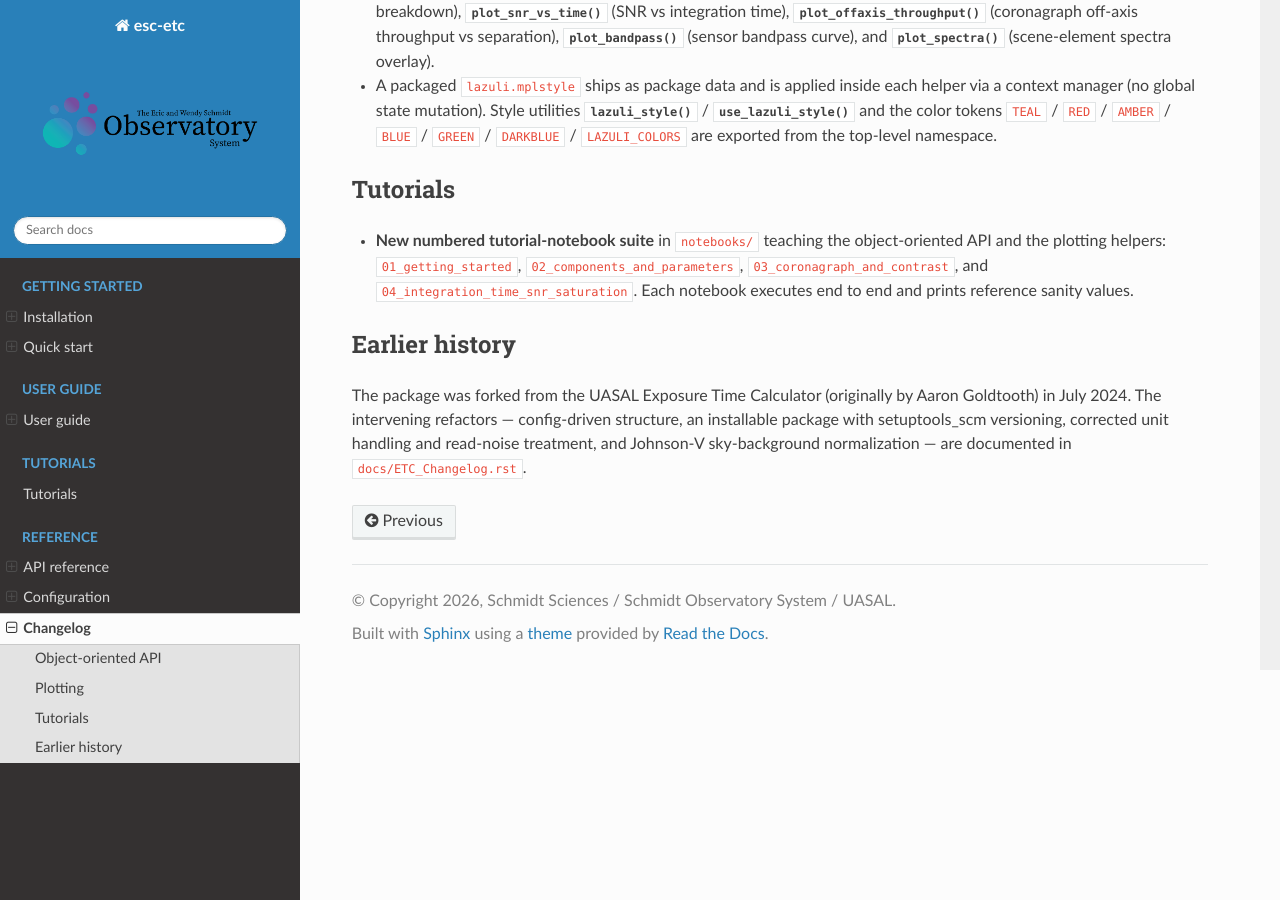
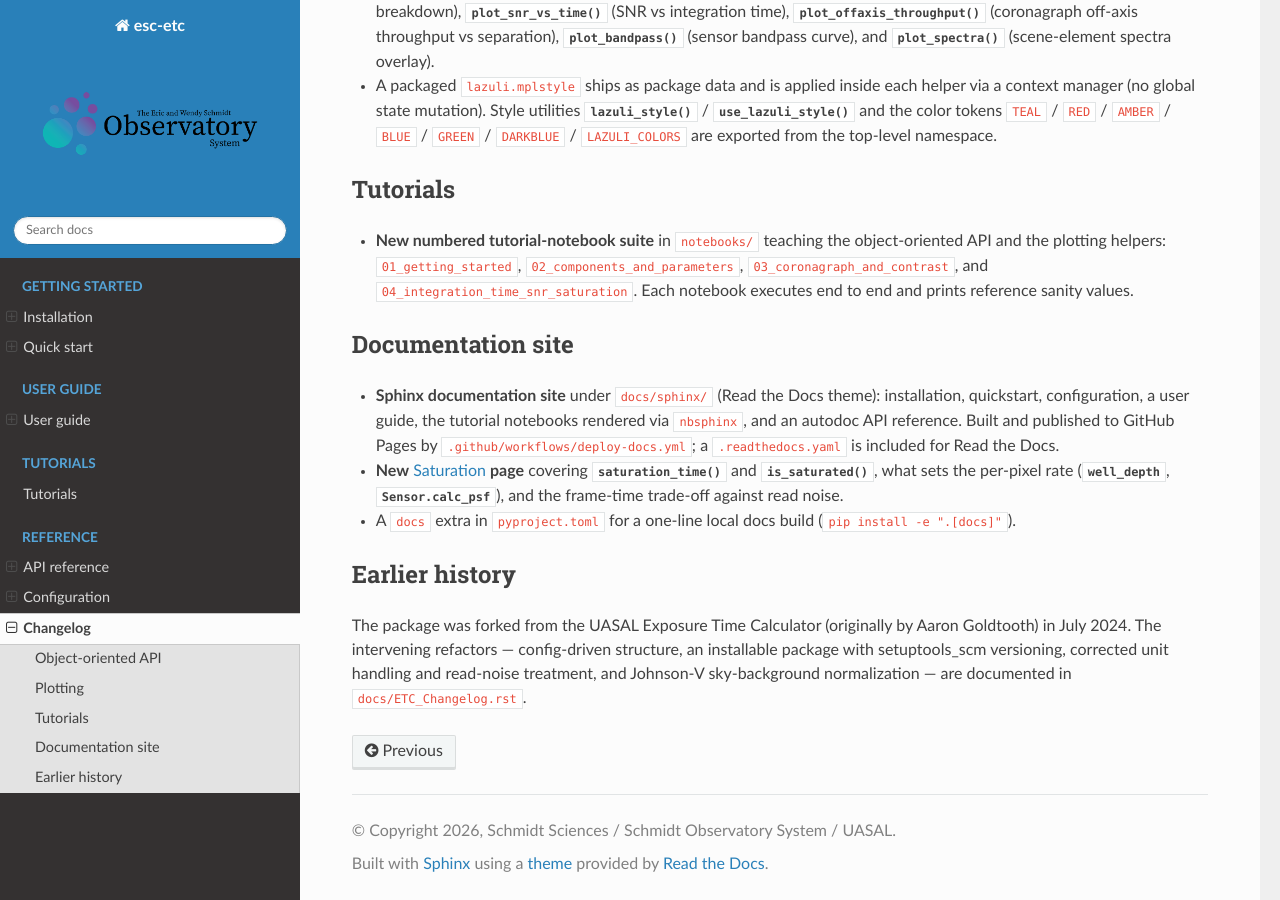
Before and after one commit to schmidt-observatories/esc-etc, a Sphinx documentation site: the page built from docs/sphinx/changelog.rst, in a window 1280 px wide and 900 px high, scrolled down 567 px. Built offline with Sphinx 7.4.7 and the Read the Docs theme 3.1.0, drawn with Linux system fonts in a browser that asks for light colours; pages that are not in the unit, such as notebooks, are missing from menus.

Commit message:
docs: README docs section, saturation user-guide page, docs extra
Follow-up to the Sphinx site (#7), closing the remaining gaps against the
wcc-etc docs layout:

- README: add a Documentation section covering the local build, the
  dependency-free path CI and Read the Docs use, and where the site is
  published from.
- New user_guide/saturation.rst: promotes saturation from a short section
  inside snr.rst to its own page — the saturation_time / is_saturated API,
  why the host star is excluded from the per-pixel sum (legacy parity with
  calc_saturation_time), what well_depth and Sensor.calc_psf do to the
  result, and the frame-time trade-off against read noise. snr.rst now
  cross-references it.
- pyproject.toml: add a `docs` extra so the site builds with
  `pip install -e ".[docs]"`, with a note that CI deliberately avoids it to
  skip the UASAL config git installs.
- Re-sync notebooks/01 and 02 with the copies already committed under
  docs/sphinx/notebooks/ (kernel name and cell-output metadata only).

Verified with the CI build command: `sphinx-build -W --keep-going`
succeeds with no warnings.

Co-Authored-By: Claude Opus 5 (1M context) <noreply@anthropic.com>

```diff
--- a/docs/sphinx/changelog.rst
+++ b/docs/sphinx/changelog.rst
@@ -48,6 +48,22 @@ Tutorials
   ``04_integration_time_snr_saturation``. Each notebook executes end to end and
   prints reference sanity values.
 
+Documentation site
+------------------
+
+- **Sphinx documentation site** under ``docs/sphinx/`` (Read the Docs theme):
+  installation, quickstart, configuration, a user guide, the tutorial notebooks
+  rendered via ``nbsphinx``, and an autodoc API reference. Built and published
+  to GitHub Pages by ``.github/workflows/deploy-docs.yml``; a
+  ``.readthedocs.yaml`` is included for Read the Docs.
+- **New** :doc:`user_guide/saturation` **page** covering
+  :meth:`~esc_etc.Simulation.saturation_time` and
+  :meth:`~esc_etc.Simulation.is_saturated`, what sets the per-pixel rate
+  (:attr:`~esc_etc.Sensor.well_depth`, :meth:`Sensor.calc_psf
+  <esc_etc.Sensor.calc_psf>`), and the frame-time trade-off against read noise.
+- A ``docs`` extra in ``pyproject.toml`` for a one-line local docs build
+  (``pip install -e ".[docs]"``).
+
 Earlier history
 ---------------
 
--- a/docs/sphinx/user_guide/index.rst
+++ b/docs/sphinx/user_guide/index.rst
@@ -11,6 +11,7 @@ the exact signatures and docstrings.
    concepts
    scene
    snr
+   saturation
    coronagraph
    plotting
 
```
Also changed, not shown: README.md (+35 -0 lines), docs/sphinx/user_guide/saturation.rst (added, +99 -0 lines), docs/sphinx/user_guide/snr.rst (+4 -5 lines), pyproject.toml (+13 -0 lines), 2 other files.
